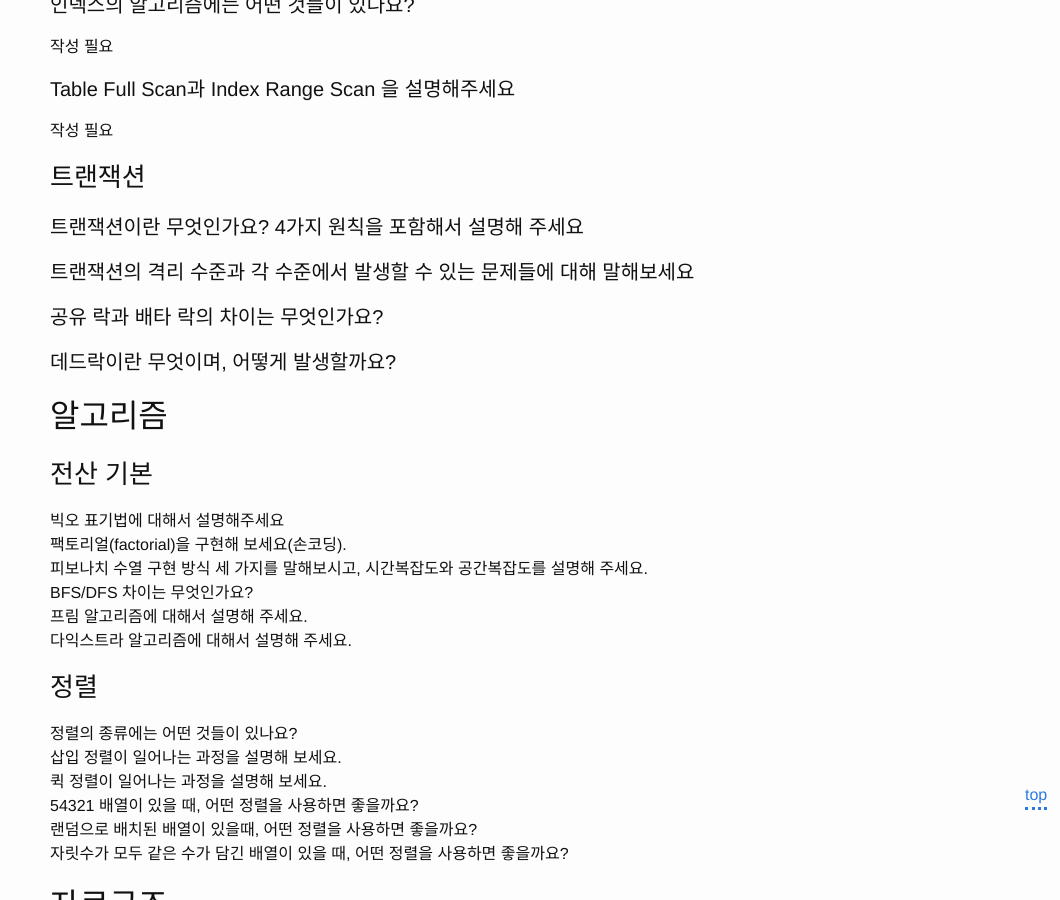
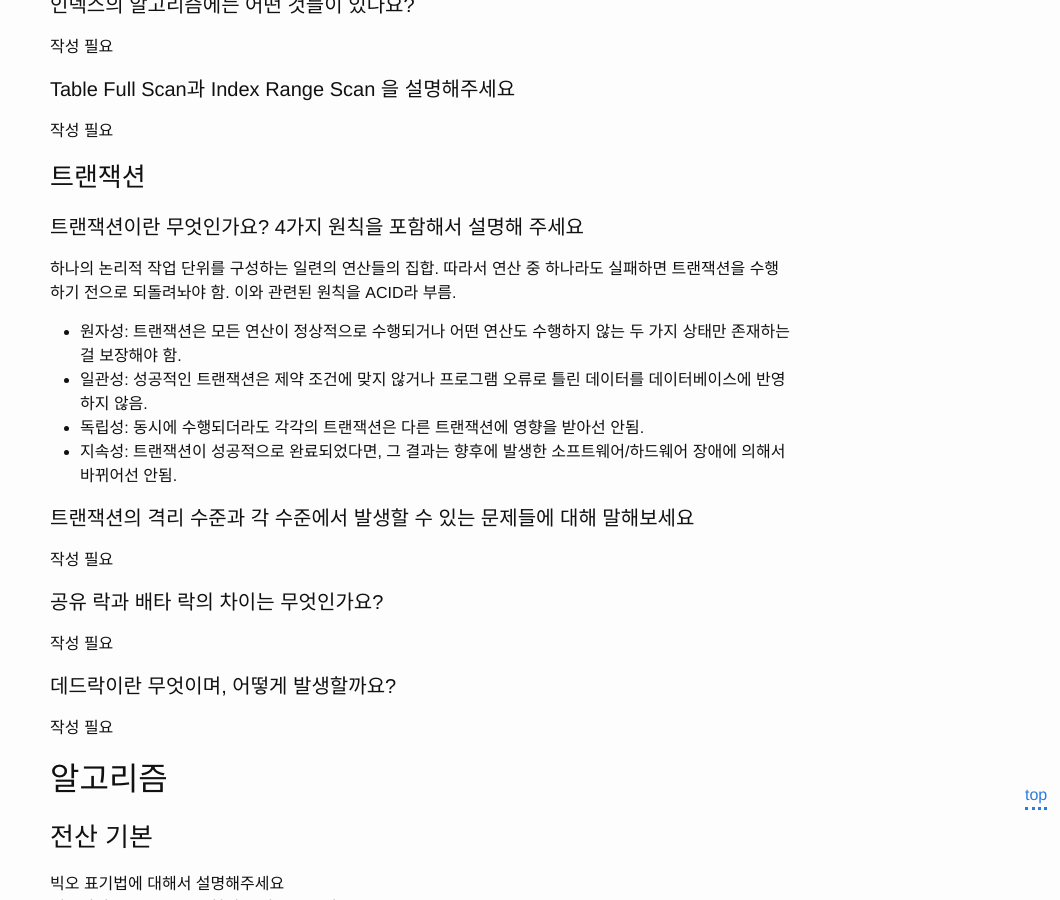
Before and after one commit to WraithKim/blog, a Jekyll site: the page built from _posts/2021-05-20-tech-interview-with-rage.md, in a window 1280 px wide and 900 px high, scrolled down 6243 px. Shown: the whole window, without its empty margins (220-1280 px from the left). Built offline with Jekyll 4.4.1, drawn with Linux system fonts in a browser that asks for light colours.

Commit message:
트랜잭션

```diff
--- a/_posts/2021-05-20-tech-interview-with-rage.md
+++ b/_posts/2021-05-20-tech-interview-with-rage.md
@@ -684,11 +684,24 @@ ORM은 RDB의 데이터를 OOP 언어로 다룰 수 있도록 하는 기술이
 
 #### 트랜잭션이란 무엇인가요? 4가지 원칙을 포함해서 설명해 주세요
 
+하나의 논리적 작업 단위를 구성하는 일련의 연산들의 집합. 따라서 연산 중 하나라도 실패하면 트랜잭션을 수행하기 전으로 되돌려놔야 함. 이와 관련된 원칙을 ACID라 부름.
+
+* 원자성: 트랜잭션은 모든 연산이 정상적으로 수행되거나 어떤 연산도 수행하지 않는 두 가지 상태만 존재하는 걸 보장해야 함.
+* 일관성: 성공적인 트랜잭션은 제약 조건에 맞지 않거나 프로그램 오류로 틀린 데이터를 데이터베이스에 반영하지 않음.
+* 독립성: 동시에 수행되더라도 각각의 트랜잭션은 다른 트랜잭션에 영향을 받아선 안됨.
+* 지속성: 트랜잭션이 성공적으로 완료되었다면, 그 결과는 향후에 발생한 소프트웨어/하드웨어 장애에 의해서 바뀌어선 안됨.
+
 #### 트랜잭션의 격리 수준과 각 수준에서 발생할 수 있는 문제들에 대해 말해보세요
+
+작성 필요
 
 #### 공유 락과 배타 락의 차이는 무엇인가요?
 
+작성 필요
+
 #### 데드락이란 무엇이며, 어떻게 발생할까요?
+
+작성 필요
 
 ## 알고리즘
 
```
